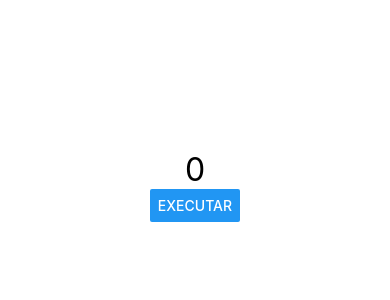
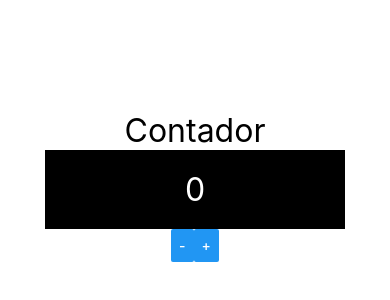
Before and after one commit to pauloteixeira01/Studies_in_React-native, a React Native app in the folder exercicios/: screen / in a window 390 px wide. Shown: the part 236-536 px from the top of the page. Built offline with nearby package versions, Linux system fonts and the light colour scheme.

Commit message:
Usando comunicação direta e indireta

```diff
--- a/exercicios/src/App.js
+++ b/exercicios/src/App.js
@@ -1,7 +1,9 @@
 import React from 'react';
 import { View, StyleSheet } from 'react-native';
 
-import Pai from './components/indireta/Pai';
+import ContadorV2 from './components/contador/ContadorV2';
+
+//import Pai from './components/indireta/Pai';
 //import Contador from './components/Contador';
 //import Botao from './components/Botao';
 //import Titulo from './components/Titulo';
@@ -13,10 +15,11 @@
 
 export default () => (
     <View style={style.App}>
+        <ContadorV2 />
+        {/*
             <Pai />
-
-        {/*<Contador inicial={100} passo={13}/>
             <Pai />
+            <Contador inicial={100} passo={13}/>
             <Contador />
             <Botao />
             <Aleatorio min={0} max={10}/>
@@ -30,7 +33,8 @@
             <CompPadrao />
             <Comp1 />
             <Comp2 />
-        <Primeiro />*/}
+            <Primeiro />
+        */}
     </View>
 )
 
--- /dev/null
+++ b/exercicios/src/components/contador/ContadorBotoes.js
@@ -0,0 +1,17 @@
+import React from 'react'
+import { View, Button, StyleSheet } from 'react-native'
+
+export default props => {
+    return (
+        <View style={style.Botoes}>
+            <Button title='-' onPress={props.dec}/>
+            <Button title='+' onPress={props.inc}/>
+        </View>
+    )
+}
+
+const style = StyleSheet.create({
+    Botoes: {
+        flexDirection: 'row'
+    }
+})
--- /dev/null
+++ b/exercicios/src/components/contador/ContadorDisplay.js
@@ -0,0 +1,24 @@
+import React from 'react'
+import { View, Text, StyleSheet } from 'react-native'
+import Estilo from '../estilo'
+
+export default props => {
+    return (
+        <View style={style.Display}>
+            <Text style={[Estilo.txtG, style.DisplayText]}>
+                {props.num}
+            </Text>
+        </View>
+    )
+}
+
+const style = StyleSheet.create({
+    Display: {
+        backgroundColor: '#000',
+        padding: 20,
+        width: 300
+    },
+    DisplayText: {
+        color: '#fff'
+    }
+})
--- /dev/null
+++ b/exercicios/src/components/contador/ContadorV2.js
@@ -0,0 +1,24 @@
+import React, { useState } from 'react';
+import { Text } from 'react-native';
+import Estilo from '../estilo';
+import ContadorDisplay from './ContadorDisplay';
+import ContadorBotoes from './ContadorBotoes';
+
+export default props => {
+
+    const [num, setNum] = useState(0);
+
+    const inc = () => setNum(num + 1);
+    const dec = () => setNum(num - 1);
+
+    return (
+        <>
+            <Text style={Estilo.txtG}>
+                Contador
+
+            </Text>
+            <ContadorDisplay num={num}/>
+            <ContadorBotoes inc={inc} dec={dec}/>
+        </>
+    )
+}
--- a/exercicios/src/components/indireta/Pai.js
+++ b/exercicios/src/components/indireta/Pai.js
@@ -4,7 +4,7 @@
 import Estilo from '../estilo';
 
 export default props => {
-    const [num, setNum] = useState(0)
+    const [num, setNum] = useState(0);
 
     function exibirValor(numero) {
         setNum(numero);
@@ -15,7 +15,7 @@
         <Text style={Estilo.txtG}>{num}</Text>
         <Filho
             min={1}
-            max={60}
+            max={10}
             funcao={exibirValor}
         />
         </>
```
Lines whose indentation alone changed are shown as unchanged.
